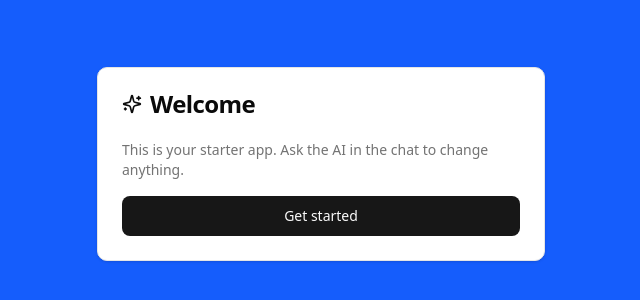
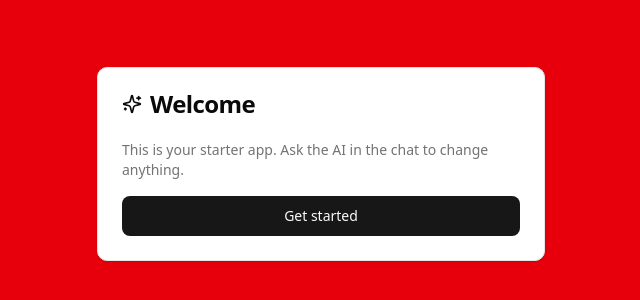
Before and after one commit to WoutPitje/chat-1778684612173, a React (Vite) app: page / in a window 1280 px wide. Shown: the part 236-536 px from the top of the page, without its empty margins (319-959 px from the left). Built offline with nearby package versions, Linux system fonts and the light colour scheme.

Commit message:
chat#15 msg#41: nu rood

```diff
--- a/src/App.tsx
+++ b/src/App.tsx
@@ -4,7 +4,7 @@ import { Sparkles } from "lucide-react"
 
 export default function App() {
   return (
-    <div className="min-h-screen flex items-center justify-center p-8 bg-blue-600">
+    <div className="min-h-screen flex items-center justify-center p-8 bg-red-600">
       <Card className="max-w-md w-full">
         <CardHeader>
           <div className="flex items-center gap-2">
--- a/vite.config.ts
+++ b/vite.config.ts
@@ -2,6 +2,8 @@ import { defineConfig } from 'vite'
 import react from '@vitejs/plugin-react'
 import tailwindcss from '@tailwindcss/vite'
 import path from 'node:path'
+
+const HMR_PORT = process.env.HMR_PORT ? Number(process.env.HMR_PORT) : undefined
 
 export default defineConfig({
   plugins: [react(), tailwindcss()],
@@ -13,6 +15,6 @@ export default defineConfig({
     port: 5173,
     strictPort: true,
     watch: { usePolling: true, interval: 300 },
-    hmr: { clientPort: 5173 },
+    hmr: HMR_PORT ? { host: 'localhost', clientPort: HMR_PORT } : true,
   },
 })
```
